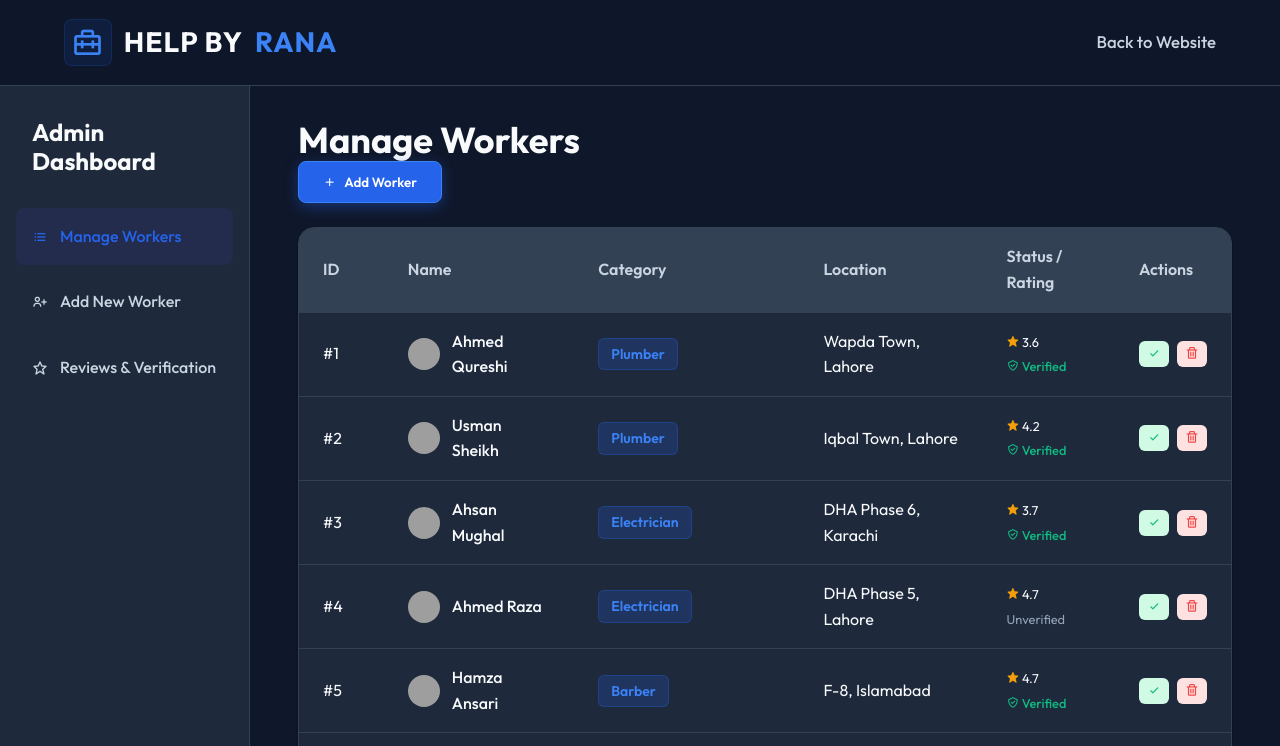
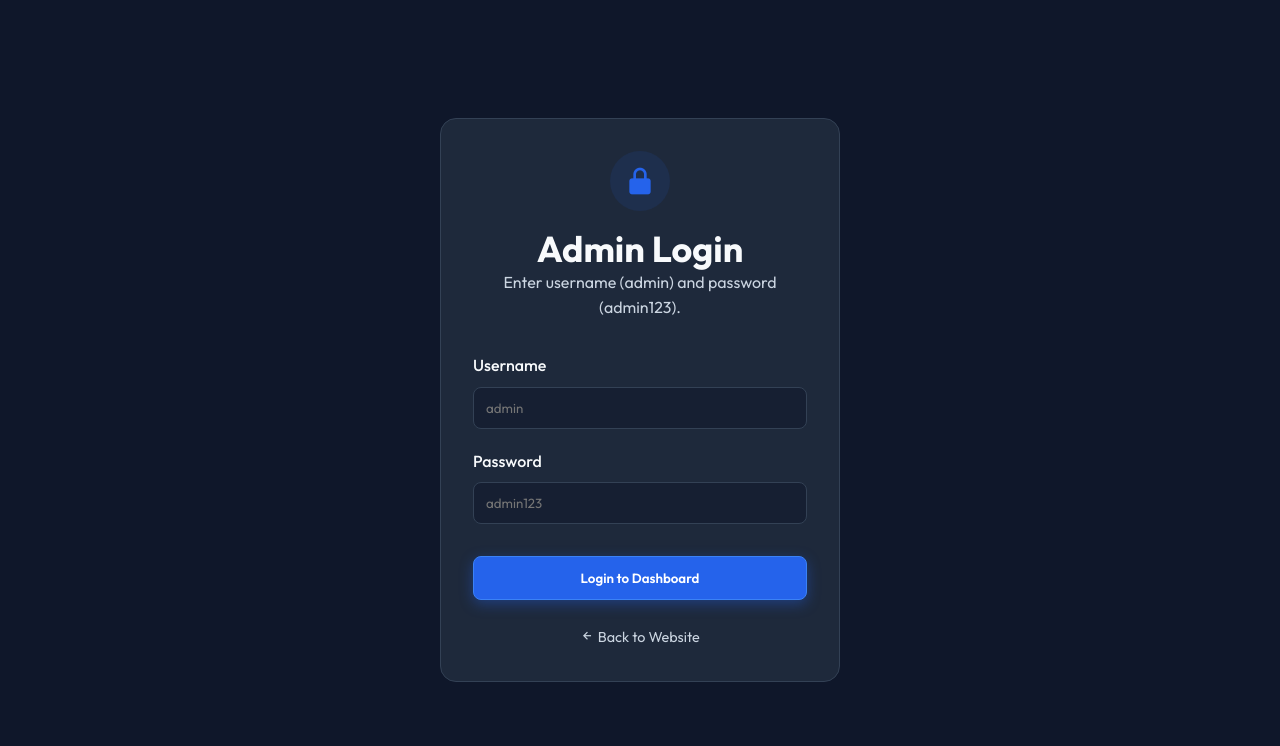
Before and after one commit to ranaaitech-ui/HelpByRana-, a plain HTML site: page admin.html in a window 1280 px wide. Shown: the top 746 px of the page. Drawn offline with nearby package versions, Linux system fonts and the light colour scheme; grey boxes are pictures that could not be loaded.

Commit message:
Add secure admin login panel with username/password

```diff
--- a/admin.html
+++ b/admin.html
@@ -173,7 +173,33 @@
 
 <body>
 
-    <!-- Navbar -->
+    <!-- Login Overlay -->
+    <div id="admin-login-overlay" style="position: fixed; top: 0; left: 0; width: 100%; height: 100%; background: var(--background); z-index: 1000; display: flex; align-items: center; justify-content: center;">
+        <div class="admin-form" style="display: block; width: 100%; max-width: 400px; margin: 0 1rem; position: relative;">
+            <div style="text-align: center; margin-bottom: 2rem;">
+                <div style="display: inline-flex; align-items: center; justify-content: center; width: 60px; height: 60px; background: rgba(37, 99, 235, 0.1); border-radius: 50%; margin-bottom: 1rem;">
+                    <i class='bx bxs-lock-alt' style="font-size: 2rem; color: var(--primary);"></i>
+                </div>
+                <h2 style="color: var(--text-primary);">Admin Login</h2>
+                <p style="color: var(--text-secondary);">Enter username (admin) and password (admin123).</p>
+            </div>
+            <form id="login-form">
+                <div class="form-group" style="margin-bottom: 1.25rem;">
+                    <label>Username</label>
+                    <input type="text" id="admin-username" required placeholder="admin">
+                </div>
+                <div class="form-group" style="margin-bottom: 2rem;">
+                    <label>Password</label>
+                    <input type="password" id="admin-password" required placeholder="admin123">
+                </div>
+                <button type="submit" class="btn-primary" style="width: 100%; padding: 0.8rem;">Login to Dashboard</button>
+            </form>
+            <p id="login-error" style="color: #EF4444; margin-top: 1rem; text-align: center; display: none; font-weight: 500;">Incorrect username or password!</p>
+            <div style="text-align: center; margin-top: 1.5rem;">
+                <a href="index.html" style="color: var(--text-secondary); text-decoration: none; font-size: 0.9rem;"><i class='bx bx-left-arrow-alt'></i> Back to Website</a>
+            </div>
+        </div>
+    </div>
     <nav class="navbar">
         <div class="nav-container">
             <a href="index.html" class="logo">
```
Also changed, not shown: admin.js (+37 -0 lines).
